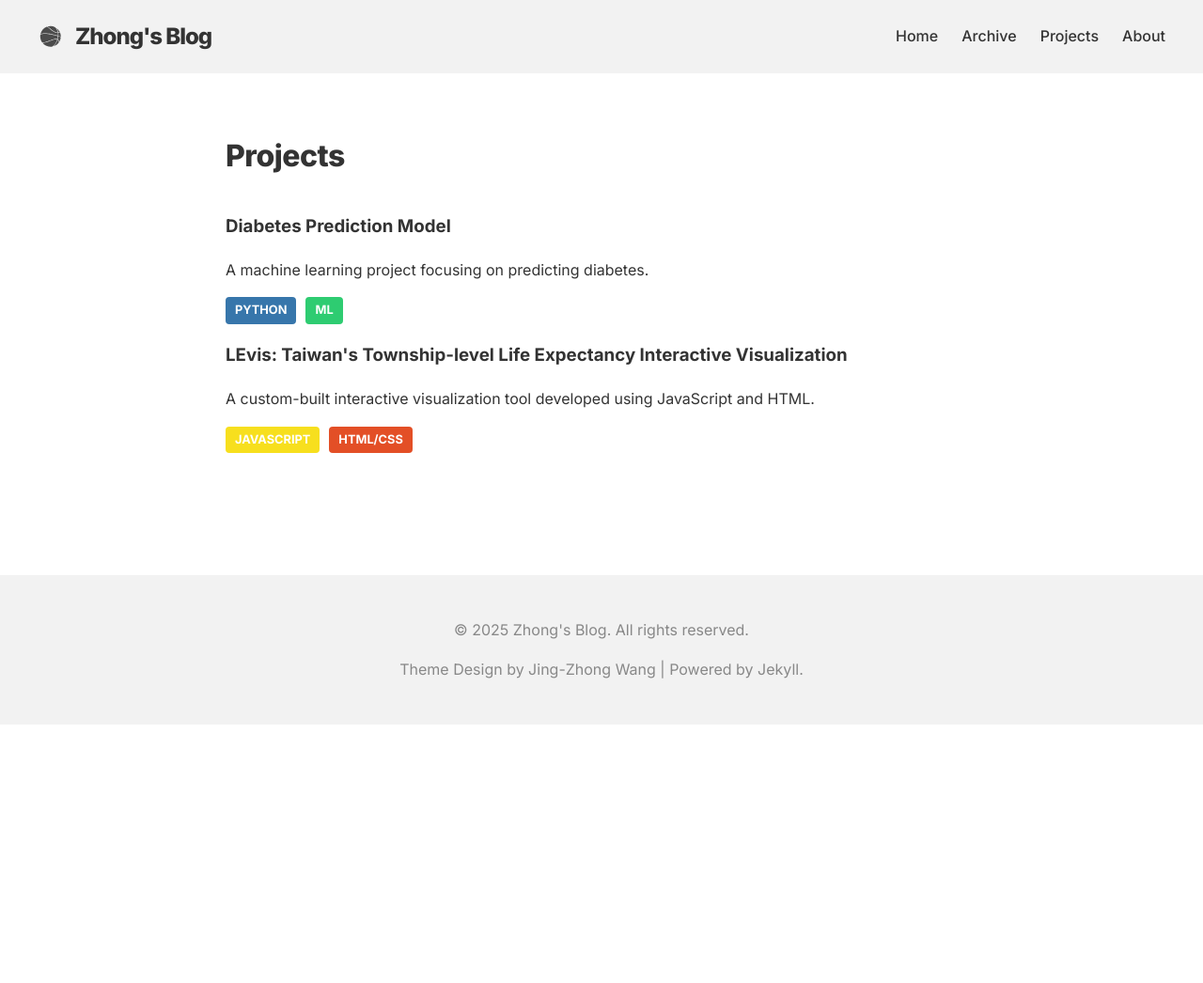
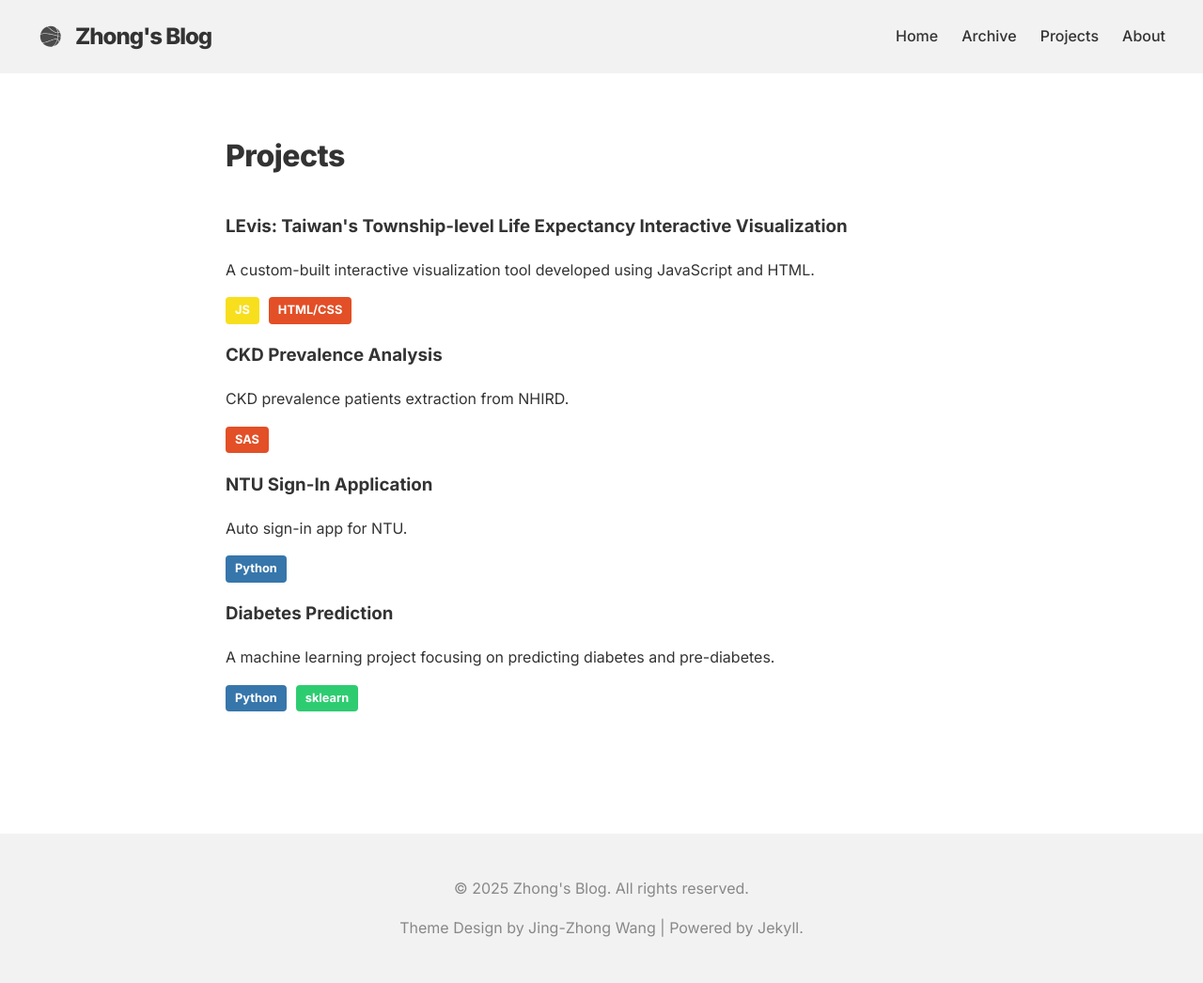
Before and after one commit to jingzhong1011/jingzhong1011.github.io, a Jekyll site: the page built from projects/index.html, in a window 1280 px wide. Shown: the whole page at 94% size. Built offline with Jekyll 4.4.1, drawn with Linux system fonts in a browser that asks for light colours; before the commit the page ends 900 px from its top, so only the background shows below that.

Commit message:
some changes added

```diff
--- a/assets/css/style.scss
+++ b/assets/css/style.scss
@@ -132,7 +132,7 @@ a:hover { color: var(--accent); }
     padding: 4px 10px;
     border-radius: 4px;
     font-size: 0.8rem;
-    text-transform: uppercase;
+    /*text-transform: uppercase; */
     font-weight: 700;
     color: #fff;
     background-color: #bdc3c7; /* 預設灰色 */
--- a/projects/index.html
+++ b/projects/index.html
@@ -10,22 +10,44 @@ permalink: /projects/
   <div class="projects-grid">
     <!-- To add porjects here -->
     <div class="post-item-minimal">
-      <h3 class="post-list-title">Diabetes Prediction Model</h3>
-      <p class="post-list-excerpt">A machine learning project focusing on predicting diabetes.</p>
-      <div class="post-list-meta" style="display: flex; gap: 10px;">
-        <span class="post-category" data-tag="Python">Python</span>
-        <span class="post-category" data-tag="Tech">ML</span>
-      </div>
-    </div>
-
-    <div class="post-item-minimal">
       <a href="/LEvis" style="text-decoration: none;">
         <h3 class="post-list-title">LEvis: Taiwan's Township-level Life Expectancy Interactive Visualization</h3>
       </a>
       <p class="post-list-excerpt">A custom-built interactive visualization tool developed using JavaScript and HTML.</p>
       <div class="post-list-meta" style="display: flex; gap: 10px;">
-        <span class="post-category" data-tag="JS">JavaScript</span>
+        <span class="post-category" data-tag="JS">JS</span>
         <span class="post-category" data-tag="HTML">HTML/CSS</span>
+      </div>
+    </div>
+
+    <div class="post-item-minimal">
+      <a href="" style="text-decoration: none;">
+        <h3 class="post-list-title">CKD Prevalence Analysis</h3>
+      </a>
+      <p class="post-list-excerpt">CKD prevalence patients extraction from NHIRD.</p>
+      <div class="post-list-meta" style="display: flex; gap: 10px;">
+        <span class="post-category" data-tag="HTML">SAS</span>
+      </div>
+    </div>
+
+    <div class="post-item-minimal">
+      <a href="https://github.com/jingzhong1011/signInApp" style="text-decoration: none;">
+        <h3 class="post-list-title">NTU Sign-In Application</h3>
+      </a>
+      <p class="post-list-excerpt">Auto sign-in app for NTU.</p>
+      <div class="post-list-meta" style="display: flex; gap: 10px;">
+        <span class="post-category" data-tag="Python">Python</span>
+      </div>
+    </div>
+
+    <div class="post-item-minimal">
+      <a href="https://github.com/jingzhong1011/diabetesPrediction" style="text-decoration: none;">
+        <h3 class="post-list-title">Diabetes Prediction</h3>
+      </a>
+      <p class="post-list-excerpt">A machine learning project focusing on predicting diabetes and pre-diabetes.</p>
+      <div class="post-list-meta" style="display: flex; gap: 10px;">
+        <span class="post-category" data-tag="Python">Python</span>
+        <span class="post-category" data-tag="Tech">sklearn</span>
       </div>
     </div>
 
```
Also changed, not shown: 2 other files.
